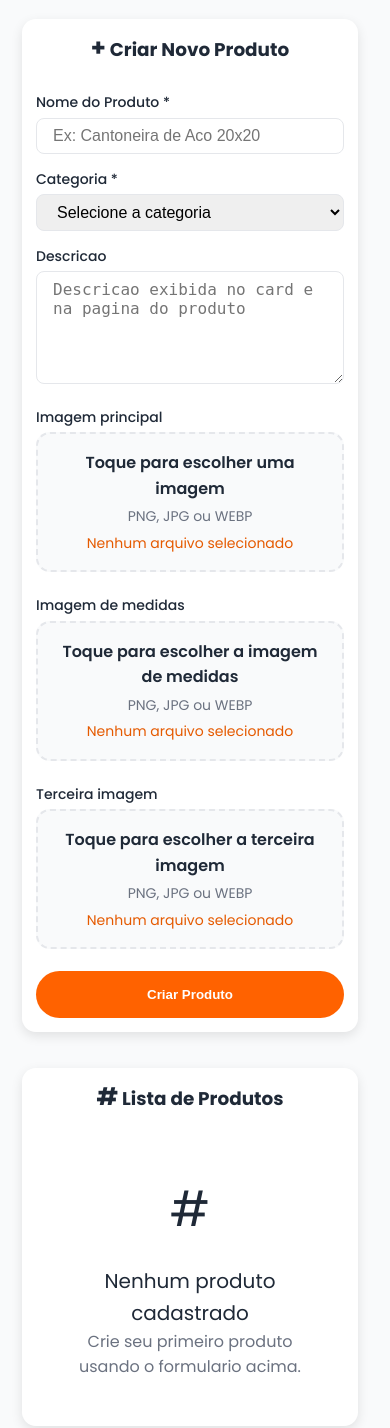
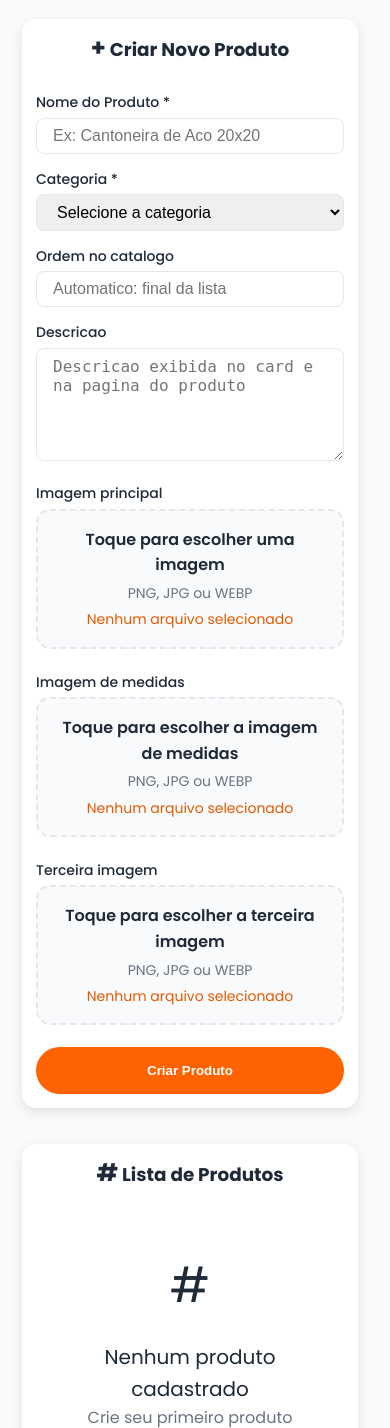
Before and after one commit to FilipeCampos25/SiteClienteLucas, a FastAPI app: page /admin/catalogo in a window 390 px wide. Shown: the part 3010-4438 px from the top of the page. Run offline with FastAPI, Linux system fonts and the light colour scheme; the visitor is signed in with stand-in values (Sample User, id 1); data comes from the database, SQL or seed files in the repository; data that the repository does not hold is empty; parts of the project's set-up code (start-up, migrations or seed data) failed here and were passed over.

Commit message:
fix: ajuse na responsividade + mudança de layout

```diff
--- a/crud.py
+++ b/crud.py
@@ -70,6 +70,23 @@ def _next_subcategoria_ordem(db: Session, categoria_slug: str) -> int:
         db.query(models.Subcategoria)
         .filter(models.Subcategoria.categoria_slug == categoria_slug)
         .order_by(models.Subcategoria.ordem_exibicao.desc(), models.Subcategoria.id.desc())
+        .first()
+    )
+    return int(getattr(ultima, "ordem_exibicao", 0) or 0) + 1
+
+
+def _next_produto_ordem(
+    db: Session,
+    categoria_slug: Optional[str],
+    subcategoria_slug: Optional[str],
+) -> int:
+    ultima = (
+        db.query(models.Produto)
+        .filter(
+            models.Produto.categoria_slug == categoria_slug,
+            models.Produto.subcategoria_slug == subcategoria_slug,
+        )
+        .order_by(models.Produto.ordem_exibicao.desc(), models.Produto.id.desc())
         .first()
     )
     return int(getattr(ultima, "ordem_exibicao", 0) or 0) + 1
@@ -599,7 +616,12 @@ def get_produtos(
         query = query.filter(models.Produto.categoria_slug == categoria_slug)
     if subcategoria_slug:
         query = query.filter(models.Produto.subcategoria_slug == subcategoria_slug)
-    return query.order_by(models.Produto.id.desc()).all()
+    return query.order_by(
+        models.Produto.categoria_slug.asc(),
+        models.Produto.subcategoria_slug.asc(),
+        models.Produto.ordem_exibicao.asc(),
+        models.Produto.id.desc(),
+    ).all()
 
 
 def get_produtos_home(db: Session, *, limite: int = 4) -> List[models.Produto]:
@@ -642,6 +664,15 @@ def create_produto(
         categoria_slug=_clean_optional_str(produto.categoria_slug),
         subcategoria_slug=_clean_optional_str(produto.subcategoria_slug),
         imagem_url=PLACEHOLDER_IMAGE_URL,
+        ordem_exibicao=(
+            produto.ordem_exibicao
+            if produto.ordem_exibicao is not None
+            else _next_produto_ordem(
+                db,
+                _clean_optional_str(produto.categoria_slug),
+                _clean_optional_str(produto.subcategoria_slug),
+            )
+        ),
     )
 
     _apply_image_data(
@@ -702,6 +733,8 @@ def update_produto(
         produto.categoria_slug = _clean_optional_str(dados.categoria_slug)
     if _field_was_provided(dados, "subcategoria_slug"):
         produto.subcategoria_slug = _clean_optional_str(dados.subcategoria_slug)
+    if dados.ordem_exibicao is not None:
+        produto.ordem_exibicao = dados.ordem_exibicao
 
     if not produto.imagem_url:
         produto.imagem_url = PLACEHOLDER_IMAGE_URL
--- a/database.py
+++ b/database.py
@@ -103,6 +103,7 @@ def _sqlite_rebuild_produtos(colunas_existentes: set[str]) -> None:
         "imagem_extra_mime",
         "imagem_extra_bytes",
         "imagem_extra_sha256",
+        "ordem_exibicao",
         "criado_em",
         "atualizado_em",
     ]
@@ -110,6 +111,8 @@ def _sqlite_rebuild_produtos(colunas_existentes: set[str]) -> None:
     for campo in campos_copiados:
         if campo in colunas_existentes:
             select_campos.append(campo)
+        elif campo == "ordem_exibicao":
+            select_campos.append("0 AS ordem_exibicao")
         else:
             select_campos.append(f"NULL AS {campo}")
 
@@ -134,6 +137,7 @@ def _sqlite_rebuild_produtos(colunas_existentes: set[str]) -> None:
                     imagem_extra_mime VARCHAR(64),
                     imagem_extra_bytes BLOB,
                     imagem_extra_sha256 VARCHAR(64),
+                    ordem_exibicao INTEGER NOT NULL DEFAULT 0,
                     criado_em DATETIME DEFAULT CURRENT_TIMESTAMP,
                     atualizado_em DATETIME DEFAULT CURRENT_TIMESTAMP
                 )
@@ -169,6 +173,7 @@ def _postgres_sync_produtos(colunas_info: dict[str, dict[str, object]]) -> None:
         "imagem_extra_mime": "VARCHAR(64)",
         "imagem_extra_bytes": "BYTEA",
         "imagem_extra_sha256": "VARCHAR(64)",
+        "ordem_exibicao": "INTEGER NOT NULL DEFAULT 0",
         "atualizado_em": "TIMESTAMP DEFAULT NOW()",
     }
     for coluna, ddl in alteracoes.items():
@@ -191,7 +196,6 @@ def _postgres_sync_produtos(colunas_info: dict[str, dict[str, object]]) -> None:
         "tipo",
         "valor",
         "ativo",
-        "ordem_exibicao",
         "destaque_home",
     )
     for coluna in colunas_obsoletas:
@@ -233,6 +237,7 @@ def init_db() -> dict[str, bool]:
         "imagem_extra_mime",
         "imagem_extra_bytes",
         "imagem_extra_sha256",
+        "ordem_exibicao",
         "criado_em",
         "atualizado_em",
     }
@@ -245,7 +250,6 @@ def init_db() -> dict[str, bool]:
         "tipo",
         "valor",
         "ativo",
-        "ordem_exibicao",
         "destaque_home",
     }
 
--- a/main.py
+++ b/main.py
@@ -636,6 +636,7 @@ def _produto_view(
             if categoria and subcategoria
             else None
         ),
+        "ordem_exibicao": produto.ordem_exibicao,
     }
 
 
@@ -819,6 +820,7 @@ def _create_produto_from_form(
     resumo_curto: str,
     categoria_slug: str,
     subcategoria_slug: Optional[str],
+    ordem_exibicao: Optional[int],
 ) -> schemas.ProdutoCreate:
     categoria_normalizada = _normalizar_categoria_slug(db, categoria_slug, required=True)
     return schemas.ProdutoCreate(
@@ -831,6 +833,7 @@ def _create_produto_from_form(
             subcategoria_slug,
             required=_categoria_exige_subcategoria(db, categoria_normalizada),
         ),
+        ordem_exibicao=_ordem_normalizada(ordem_exibicao),
     )
 
 
@@ -840,6 +843,7 @@ def _update_produto_from_form(
     resumo_curto: Optional[str],
     categoria_slug: Optional[str],
     subcategoria_slug: Optional[str],
+    ordem_exibicao: Optional[int],
 ) -> schemas.ProdutoUpdate:
     categoria_normalizada = _normalizar_categoria_slug(db, categoria_slug, required=True)
     return schemas.ProdutoUpdate(
@@ -852,6 +856,7 @@ def _update_produto_from_form(
             subcategoria_slug,
             required=_categoria_exige_subcategoria(db, categoria_normalizada),
         ),
+        ordem_exibicao=_ordem_normalizada(ordem_exibicao),
     )
 
 
@@ -1593,6 +1598,7 @@ def admin_produto_novo(
     imagem: UploadFile = File(None),
     imagem_medidas: UploadFile = File(None),
     imagem_extra: UploadFile = File(None),
+    ordem_exibicao: Optional[int] = Form(None),
     db: Session = Depends(get_db),
 ):
     imagem_bytes, imagem_mime = _load_uploaded_image(imagem)
@@ -1601,7 +1607,14 @@ def admin_produto_novo(
 
     crud.create_produto(
         db,
-        _create_produto_from_form(db, nome, resumo_curto, categoria_slug, subcategoria_slug),
+        _create_produto_from_form(
+            db,
+            nome,
+            resumo_curto,
+            categoria_slug,
+            subcategoria_slug,
+            ordem_exibicao,
+        ),
         imagem_bytes=imagem_bytes,
         imagem_mime=imagem_mime,
         imagem_medidas_bytes=imagem_medidas_bytes,
@@ -1626,6 +1639,7 @@ def admin_produto_atualizar(
     remover_imagem: bool = Form(False),
     remover_imagem_medidas: bool = Form(False),
     remover_imagem_extra: bool = Form(False),
+    ordem_exibicao: Optional[int] = Form(None),
     db: Session = Depends(get_db),
 ):
     imagem_bytes, imagem_mime = _load_uploaded_image(imagem)
@@ -1635,7 +1649,14 @@ def admin_produto_atualizar(
     produto = crud.update_produto(
         db,
         produto_id=produto_id,
-        dados=_update_produto_from_form(db, nome, resumo_curto, categoria_slug, subcategoria_slug),
+        dados=_update_produto_from_form(
+            db,
+            nome,
+            resumo_curto,
+            categoria_slug,
+            subcategoria_slug,
+            ordem_exibicao,
+        ),
         imagem_bytes=imagem_bytes,
         imagem_mime=imagem_mime,
         imagem_medidas_bytes=imagem_medidas_bytes,
@@ -1666,6 +1687,7 @@ def admin_produto_method_override(
     remover_imagem: bool = Form(False),
     remover_imagem_medidas: bool = Form(False),
     remover_imagem_extra: bool = Form(False),
+    ordem_exibicao: Optional[int] = Form(None),
     db: Session = Depends(get_db),
 ):
     if (_method or "").strip().upper() == "PUT":
@@ -1682,6 +1704,7 @@ def admin_produto_method_override(
             remover_imagem=remover_imagem,
             remover_imagem_medidas=remover_imagem_medidas,
             remover_imagem_extra=remover_imagem_extra,
+            ordem_exibicao=ordem_exibicao,
             db=db,
         )
 
--- a/models.py
+++ b/models.py
@@ -64,6 +64,7 @@ class Produto(Base):
     imagem_extra_mime = Column(String(64), nullable=True)
     imagem_extra_bytes = Column(LargeBinary, nullable=True)
     imagem_extra_sha256 = Column(String(64), nullable=True)
+    ordem_exibicao = Column(Integer, nullable=False, default=0, server_default="0")
 
     criado_em = Column(DateTime(timezone=True), server_default=func.now())
     atualizado_em = Column(DateTime(timezone=True), server_default=func.now(), onupdate=func.now())
--- a/schemas.py
+++ b/schemas.py
@@ -53,6 +53,7 @@ class ProdutoBase(BaseModel):
     resumo_curto: Optional[str] = None
     categoria_slug: Optional[str] = None
     subcategoria_slug: Optional[str] = None
+    ordem_exibicao: Optional[int] = None
 
 
 class ProdutoCreate(ProdutoBase):
@@ -64,6 +65,7 @@ class ProdutoUpdate(BaseModel):
     resumo_curto: Optional[str] = None
     categoria_slug: Optional[str] = None
     subcategoria_slug: Optional[str] = None
+    ordem_exibicao: Optional[int] = None
 
 
 class QuemSomosImagemBase(BaseModel):
--- a/templates/admin/dashboard.html
+++ b/templates/admin/dashboard.html
@@ -1004,6 +1004,18 @@
           </select>
         </div>
 
+        <div class="form-group">
+          <label for="produto-ordem" class="form-label">Ordem no catalogo</label>
+          <input
+            type="number"
+            id="produto-ordem"
+            name="ordem_exibicao"
+            class="form-input"
+            min="0"
+            placeholder="Automatico: final da lista"
+          >
+        </div>
+
         <div class="form-group form-group-full">
           <label for="resumo_curto" class="form-label">Descricao</label>
           <textarea
@@ -1098,6 +1110,7 @@
         <thead>
           <tr>
             <th>ID</th>
+            <th>Ordem</th>
             <th>Nome</th>
             <th>Catalogo</th>
             <th>Acoes</th>
@@ -1107,6 +1120,7 @@
           {% for p in produtos %}
           <tr id="produto-row-{{ p.id }}">
             <td>#{{ p.id }}</td>
+            <td>{{ p.ordem_exibicao }}</td>
             <td>{{ p.nome }}</td>
             <td>
               {{ p.categoria_nome_exibicao or 'Sem categoria' }}
@@ -1120,7 +1134,7 @@
             </td>
           </tr>
           <tr id="produto-edit-row-{{ p.id }}" class="edit-row" style="display: none;">
-            <td colspan="4">
+            <td colspan="5">
               <form method="post" action="/admin/produto/{{ p.id }}" class="edit-form" enctype="multipart/form-data">
                 <input type="hidden" name="_method" value="PUT">
                 <div class="form-grid">
@@ -1163,6 +1177,18 @@
                     >
                       <option value="">Selecione o subcatalogo</option>
                     </select>
+                  </div>
+
+                  <div class="form-group">
+                    <label for="edit-produto-ordem-{{ p.id }}" class="form-label">Ordem no catalogo</label>
+                    <input
+                      type="number"
+                      id="edit-produto-ordem-{{ p.id }}"
+                      name="ordem_exibicao"
+                      value="{{ p.ordem_exibicao }}"
+                      class="form-input"
+                      min="0"
+                    >
                   </div>
 
                   <div class="form-group form-group-full">
--- a/templates/base_new.html
+++ b/templates/base_new.html
@@ -5,7 +5,7 @@
   <meta name="viewport" content="width=device-width, initial-scale=1.0">
   <title>{{ SITE_CONFIG.site_title }}</title>
   <link rel="icon" type="image/png" href="/static/images/ico.png?v=20260304">
-  <link rel="stylesheet" href="/static/css/site.css?v=16">
+  <link rel="stylesheet" href="/static/css/site.css?v=18">
   <link rel="preconnect" href="https://fonts.googleapis.com">
   <link rel="preconnect" href="https://fonts.gstatic.com" crossorigin>
   <link href="https://fonts.googleapis.com/css2?family=Poppins:wght@300;400;500;600;700&display=swap" rel="stylesheet">
```
Also changed, not shown: static/css/site.css (+11 -1 lines), templates/categoria.html (+6 -7 lines).
